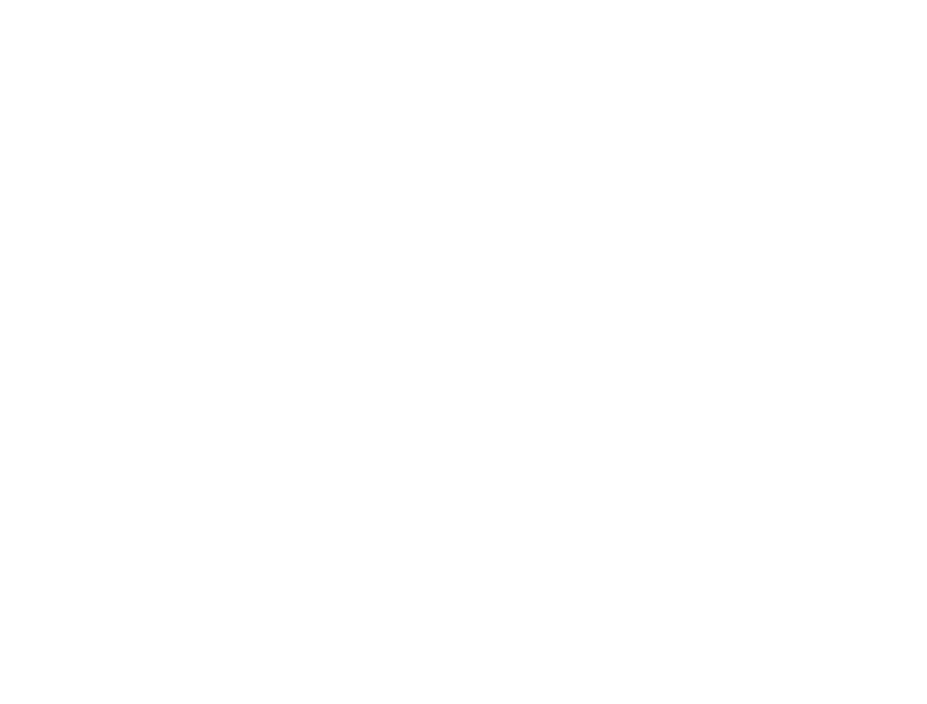
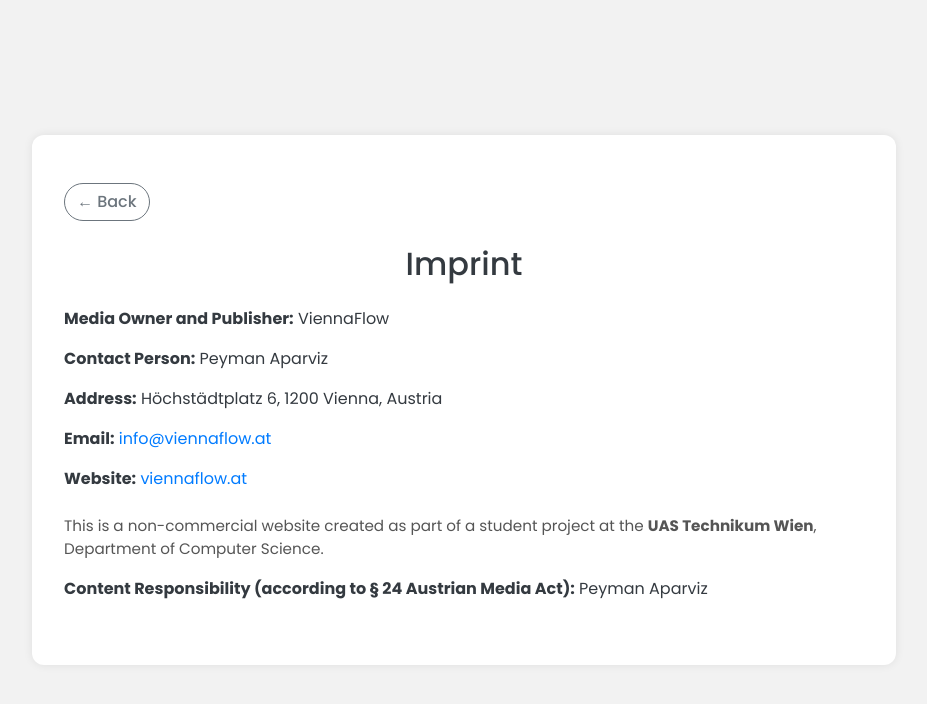
Before and after one commit to Peym4n/viennaflow-landingpage, a React (Vite) app: page /imprint in a window 1280 px wide. Before the commit this address had no page. Shown: the top 704 px of the page, without its empty margins (176-1103 px from the left). Built offline with nearby package versions, Linux system fonts and the light colour scheme.

Commit message:
update privacy policy and imprint

```diff
--- a/src/react-app/App.tsx
+++ b/src/react-app/App.tsx
@@ -1,7 +1,7 @@
 // src/App.tsx
 import { BrowserRouter as Router, Routes, Route } from "react-router-dom";
 import Landing from "./Landing";
-import Impressum from "./impressum";
+import Imprint from "./Imprint.tsx";
 import PrivacyPolicy from "./PrivacyPolicy";
 import "./App.css";
 
@@ -10,7 +10,7 @@
     <Router>
       <Routes>
         <Route path="/" element={<Landing />} />
-        <Route path="/impressum" element={<Impressum />} />
+        <Route path="/imprint" element={<Imprint />} />
         <Route path="/privacypolicy" element={<PrivacyPolicy />} />
       </Routes>
     </Router>
--- a/src/react-app/impressum.tsx
+++ b/src/react-app/Imprint.tsx
@@ -1,12 +1,9 @@
 import React from 'react';
-import './Impressum.css';
-import fhLogo from './assets/images/fhtw_logo_fuer_signatur.png';
+import './imprint.css';
 
-
-
-const Impressum: React.FC = () => {
+const Imprint: React.FC = () => {
   return (
-    <section id="impressum" className="d-flex align-items-center justify-content-center">
+    <section id="imprint" className="d-flex align-items-center justify-content-center">
       <div className="container text-dark py-5">
         {/* Zurück-Button */}
         <div className="mb-4">
@@ -21,28 +18,27 @@
 
         <h2 className="mb-4">Imprint</h2>
 
-        <p><strong>Company:</strong> ViennaFlow</p>
-        <p><strong>Address:</strong> Höchststädtplatz 1, 1200 Vienna, Austria</p>
+        <p><strong>Media Owner and Publisher:</strong> ViennaFlow</p>
         <p><strong>Contact Person:</strong> Peyman Aparviz</p>
+        <p><strong>Address:</strong> Höchstädtplatz 6, 1200 Vienna, Austria</p>
         <p>
           <strong>Email:</strong>{' '}
           <a href="mailto:info@viennaflow.at">info@viennaflow.at</a>
         </p>
+        <p>
+          <strong>Website:</strong>{' '}
+          <a href="https://viennaflow.at">viennaflow.at</a>
+        </p>
 
         {/* Hinweis zum Projektursprung */}
         <p className="mt-4 fst-italic">
-          This project was developed in the context of a university course at <strong>Fachhochschule Technikum Wien</strong>.
+          This is a non-commercial website created as part of a student project at the <strong>UAS Technikum Wien</strong>, Department of Computer Science.
         </p>
 
-        {/* Optional: FH-Logo */}
-        <img
-          src={fhLogo}
-          alt="Fachhochschule Technikum Wien Logo"
-          className="fh-logo"
-        />
+        <p><strong>Content Responsibility (according to § 24 Austrian Media Act):</strong> Peyman Aparviz</p>
       </div>
     </section>
   );
 };
 
-export default Impressum;
+export default Imprint;
--- a/src/react-app/Landing.tsx
+++ b/src/react-app/Landing.tsx
@@ -218,13 +218,13 @@
         <div className="container page-map text-white">
             <div className="container">
                 <div className="row justify-content-center gap-4 text-center text-md-left">
-                    <div className="footer-column col-12 col-md-4 col-lg-2">
-                    <Link to="/privacypolicy" className="heading-big text-white">Privacy Policy</Link>
+                    <div className="footer-column col-12 col-md-4 col-lg-2 text-right">
+                    <Link to="/privacypolicy" className="heading-big text-white ">Privacy Policy</Link>
 
 
                     </div>
                     <div className="footer-column col-12 col-md-4 col-lg-2">
-                      <Link to="/impressum" className="heading-big text-white">Impressum</Link>
+                      <Link to="/imprint" className="heading-big text-white">Imprint</Link>
                     </div>
                 </div>
             </div>
--- a/src/react-app/PrivacyPolicy.tsx
+++ b/src/react-app/PrivacyPolicy.tsx
@@ -30,7 +30,7 @@
         <p>
           The data controller is:<br />
           <strong>ViennaFlow</strong><br />
-          Höchststädtplatz 1, 1200 Vienna, Austria<br />
+          Höchstädtplatz 6, 1200 Vienna, Austria<br />
           Email: <a href="mailto:info@viennaflow.at">info@viennaflow.at</a>
         </p>
 
--- a/src/react-app/impressum.css
+++ b/src/react-app/imprint.css
@@ -1,12 +1,12 @@
 /* Gesamter Abschnitt */
-#impressum {
+#imprint {
     background-color: #f2f2f2;
     min-height: 100vh;
     padding: 2rem 1rem;
   }
 
   /* Container-Styling */
-  #impressum .container {
+  #imprint .container {
     max-width: 800px;
     background-color: white;
     border-radius: 12px;
@@ -15,34 +15,34 @@
   }
 
   /* Zurück-Button */
-  #impressum .btn {
+  #imprint .btn {
     font-weight: 500;
   }
 
   /* Abschnittsüberschrift */
-  #impressum h2 {
+  #imprint h2 {
     text-align: center;
     font-size: 2rem;
   }
 
   /* Links */
-  #impressum a {
+  #imprint a {
     color: #007bff;
     text-decoration: none;
   }
 
-  #impressum a:hover {
+  #imprint a:hover {
     text-decoration: underline;
   }
 
   /* Hinweis-Text */
-  #impressum .fst-italic {
+  #imprint .fst-italic {
     font-size: 0.95rem;
     color: #555;
   }
 
   /* Optional: Logo zentriert einbauen */
-  #impressum .fh-logo {
+  #imprint .fh-logo {
     display: block;
     margin: 2rem auto 1rem;
     max-width: 220px;
```
